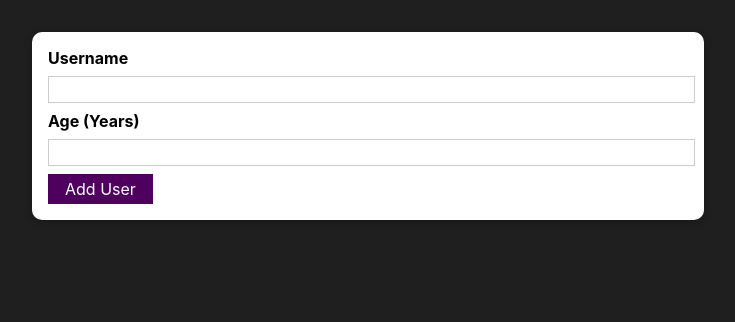
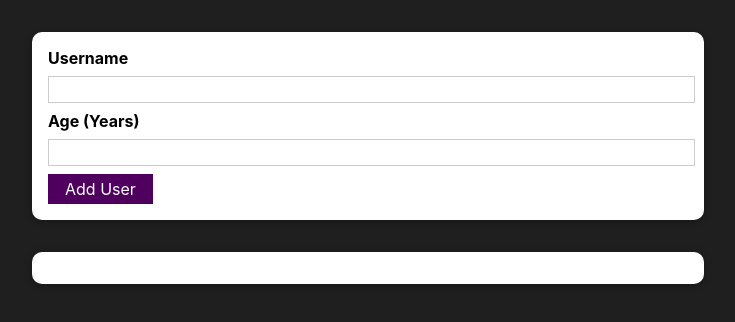
Before and after one commit to Akho0122/Add-User-App, a React (Create React App) app: page / in a window 1280 px wide. Shown: the top 322 px of the page, without its empty margins (272-1007 px from the left). Built offline with nearby package versions, Linux system fonts and the light colour scheme.

Commit message:
UsersList component was added

```diff
--- a/src/App.js
+++ b/src/App.js
@@ -1,10 +1,11 @@
 import AddUser from './components/Users/AddUser'
 import './App.css';
-
+import UsersList from './components/Users/UsersList'
 function App() {
   return (
     <div>
       <AddUser/>
+      <UsersList users={[]}/>
     </div>
   );
 }
--- a/src/components/Users/AddUser.js
+++ b/src/components/Users/AddUser.js
@@ -11,7 +11,7 @@
     if (enteredUsername.trim().length === 0 || enteredAge.trim().length === 0) {
       return;
     }
-    if(+enteredAge < 1){
+    if (+enteredAge < 1) {
       return;
     }
     setEnteredUsername("");
--- /dev/null
+++ b/src/components/Users/UsersList.js
@@ -0,0 +1,18 @@
+import React from "react";
+import Card from "../UI/Card";
+import classes from './UsersList.module.css'
+const UsersList = (props) => {
+  return (
+    <Card className={classes.users}>
+      <ul>
+        {props.users.map((user) => (
+          <li>
+            {user.name} ({user.age} years old)
+          </li>
+        ))}
+      </ul>
+    </Card>
+  );
+};
+
+export default UsersList;
--- /dev/null
+++ b/src/components/Users/UsersList.module.css
@@ -0,0 +1,16 @@
+.users {
+  margin: 2rem auto;
+  width: 90%;
+  max-width: 42rem;
+}
+
+.users ul {
+  list-style: none;
+  padding: 1rem;
+}
+
+.users li {
+  border: 1px solid #ccc;
+  margin: 0.5rem 0;
+  padding: 0.5rem;
+}
```
